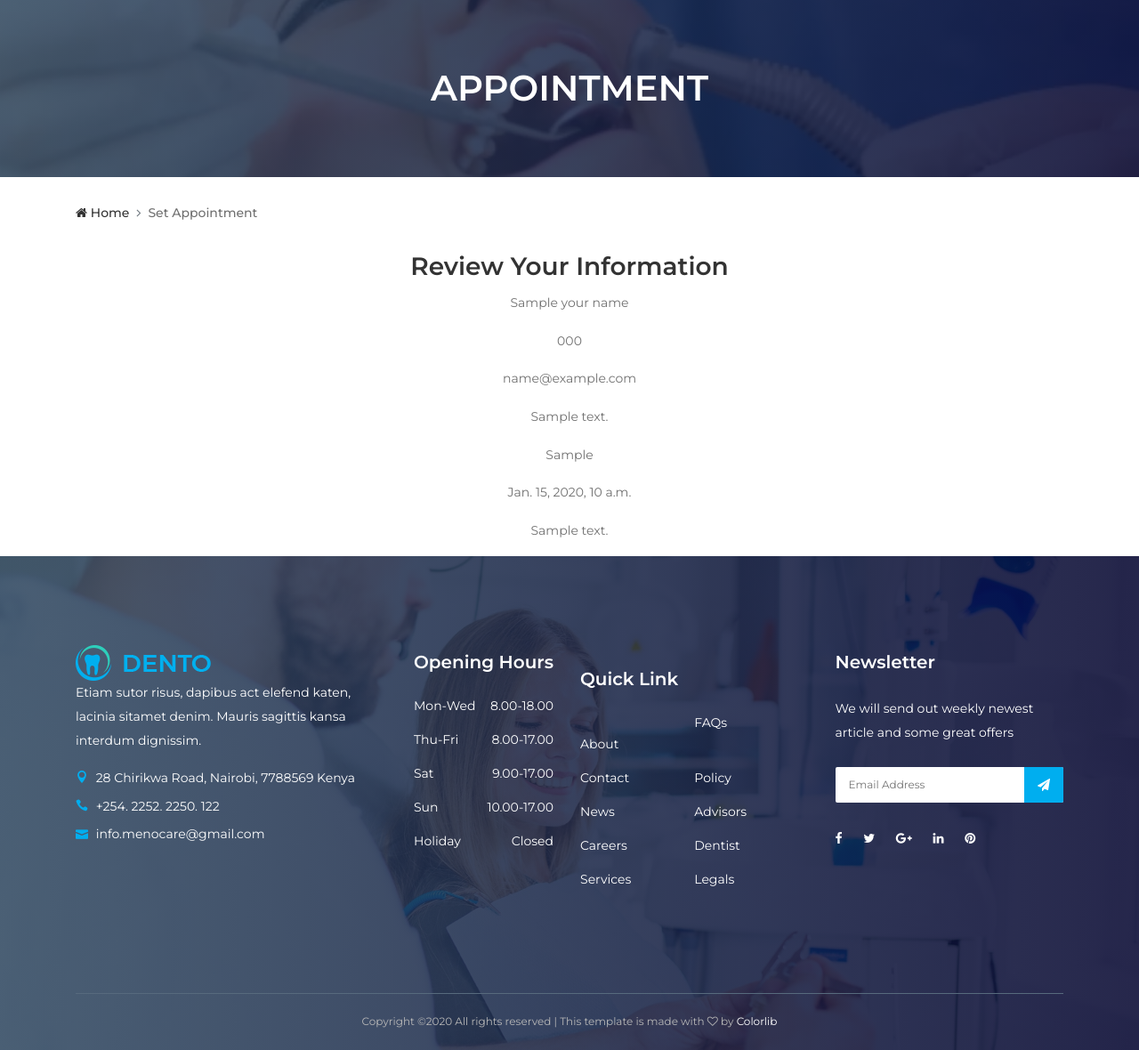
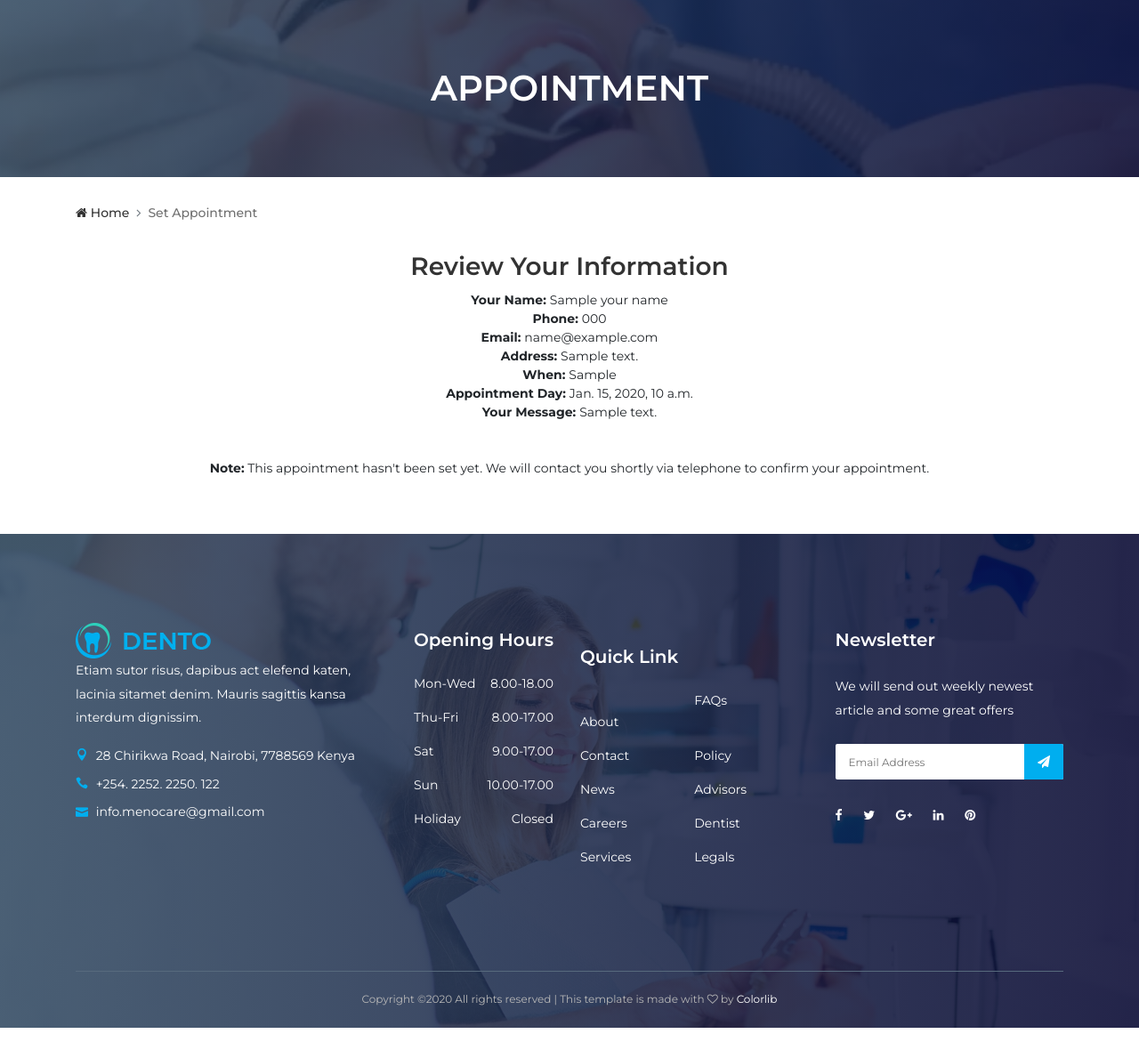
Before and after one commit to CleoMugs/dentist, a Django app: template menocare/templates/appointment.html in a window 1280 px wide. Shown: the part 131-1311 px from the top of the page at 89% size. After the commit the page ends 1286 px from the top, so only its background shows below. Run offline with Django 3.2, Linux system fonts and the light colour scheme; the template is opened without the code that fills it: most values are stand-ins (such as "Sample title", 1, 10 or a date in 2020); some libraries are stand-ins or nearby versions.

```diff
--- a/menocare/templates/appointment.html
+++ b/menocare/templates/appointment.html
@@ -32,14 +32,21 @@
 
 <center>
 	<h3>Review Your Information</h3>
-	<p>{{your_name}}</p>
-	<p>{{your_phone}}</p>
-	<p>{{your_email}}</p>
-	<p>{{your_address}}</p>
-	<p>{{your_schedule}}</p>
-	<p>{{your_date}}</p>
-	<p>{{your_message}}</p>
+	<strong>Your Name: </strong>{{your_name}}<br/>
+	<strong>Phone: </strong>{{your_phone}}<br/>
+	<strong>Email: </strong>{{your_email}}<br/>
+	<strong>Address: </strong>{{your_address}}<br/>
+	<strong>When: </strong>{{your_schedule}}<br/>
+	<strong>Appointment Day: </strong>{{your_date}}<br/>
+	<strong>Your Message: </strong>{{your_message}}<br/>
+
+<br/><br/>
+<strong>Note:</strong> This appointment hasn't been set yet.
+We will contact you shortly via telephone to confirm your appointment.
 </center>
+
+
+<br/><br/><br/>
 
 
   <!-- ***** Contact Area Start ***** -->
```
